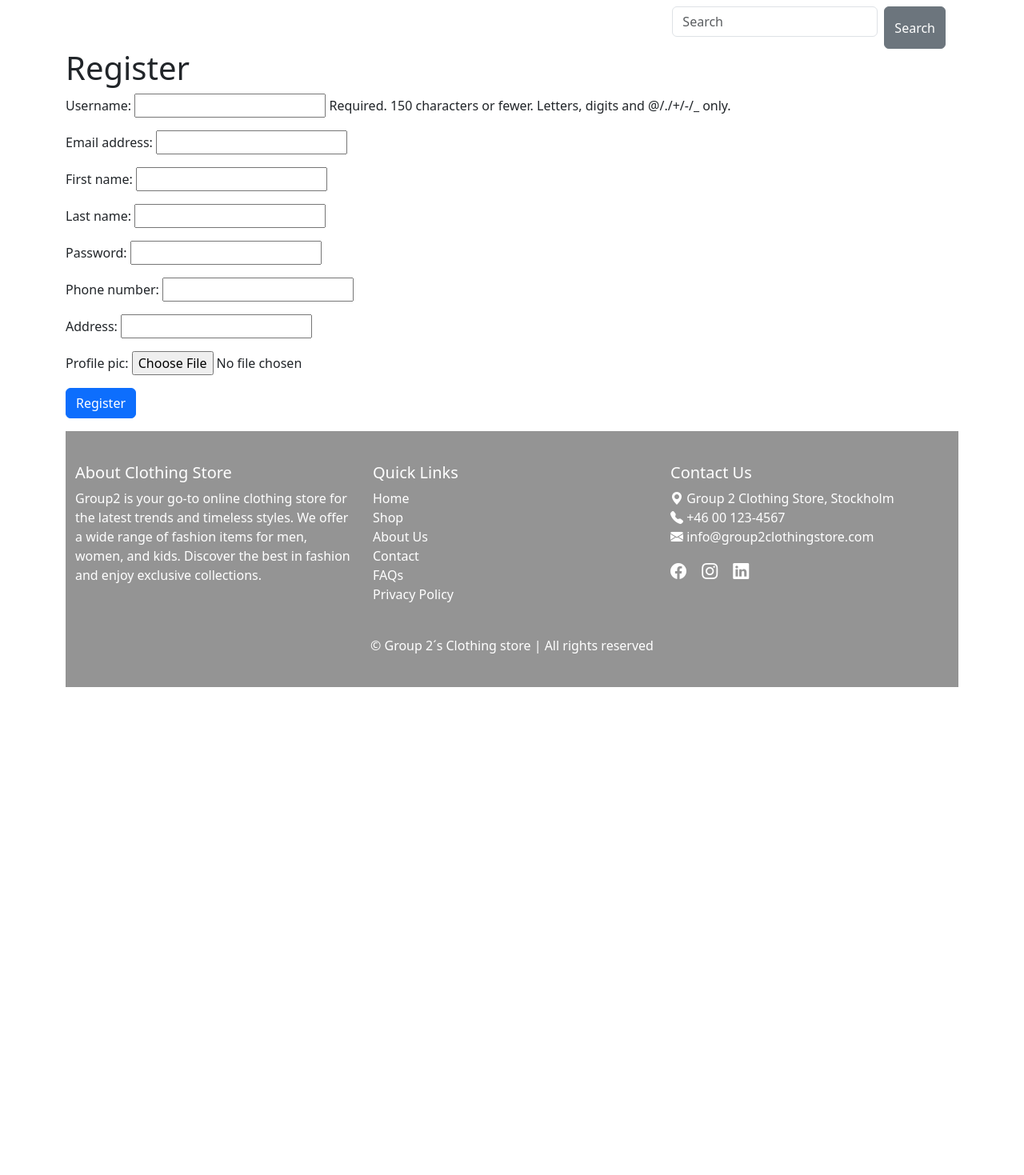
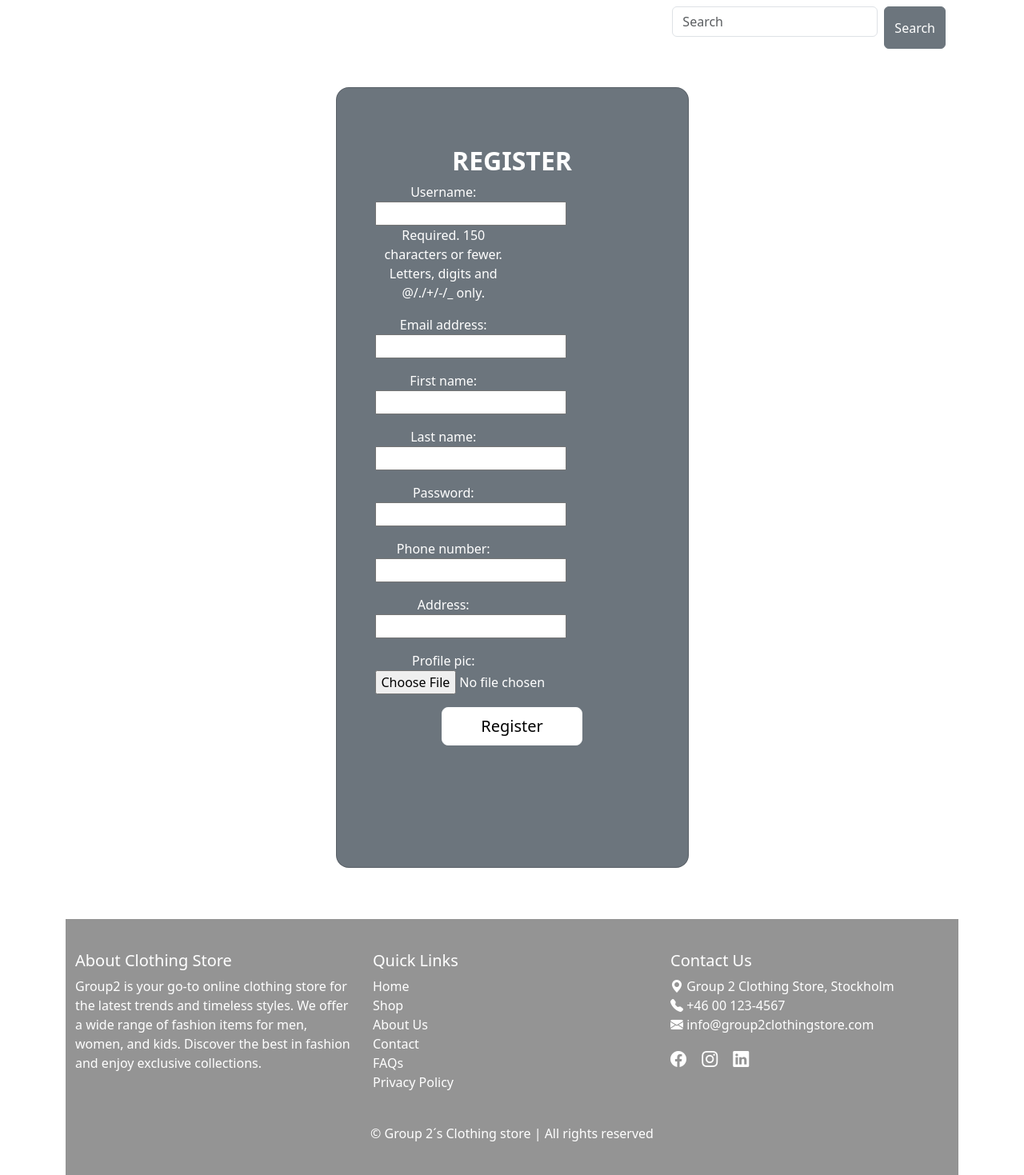
Before and after one commit to MadhuPojha/Clothing-Store, a Django app: page /register/ in a window 1280 px wide. Shown: the part 66-1535 px from the top of the page at 80% size. Before the commit the page ends 925 px from the top, so only its background shows below. Run offline with Django 5.2, Linux system fonts and the light colour scheme.

Commit message:
add bootstrap component

```diff
--- a/clothing_store/templates/register.html
+++ b/clothing_store/templates/register.html
@@ -4,16 +4,43 @@
 {% block content %}
 
     {% if registered %}
-        <h1>Thank you for registering!</h1>
+    <div class="container mt-5">
+        <div class="row">
+            <div class="col-md-8 offset-md-2">
+                <h1 class="custom-paragraph">Thank you for registering!</h1>
+            </div>
+        </div>
+    </div>
+
 
     {% else %}
-        <h1>Register</h1>
-        <form enctype="multipart/form-data" method="POST">
-            {% csrf_token %}
-            {{user_form.as_p}}
-            {{profile_form.as_p}}
-            <input type="submit" class="btn btn-primary" value="Register">
-        </form>
+    <div class="vh-70 gradient-custom">
+        <div class="container py-5 h-50">
+            <div class="row d-flex justify-content-center align-items-center h-100">
+                <div class="col-12 col-md-8 col-lg-6 col-xl-5">
+                    <div class="card bg-secondary text-white" style="border-radius: 1rem;">
+                        <div class="card-body p-5 text-center">
+                            <div class="mb-md-5 mt-md-4 pb-5">
+                                <h2 class="fw-bold mb-2 text-uppercase">Register</h2>
+                                <form enctype="multipart/form-data" class="form-label" method="POST">
+                                    {% csrf_token %}
+                                    <div class="col-md-6">
+                                        {{ user_form.as_p }}
+                                    </div>
+                                    <div class="col-md-6">
+                                        {{ profile_form.as_p }}
+                                    </div>
+                                    <input type="submit" class="btn btn-outline-light btn-lg px-5" value="Register">
+                                </form>
+                            </div>
+                        </div>
+                    </div>
+                </div>
+            </div>
+        </div>
+    </div>
+
+
     {% endif %}
 
 {% endblock %}
```
